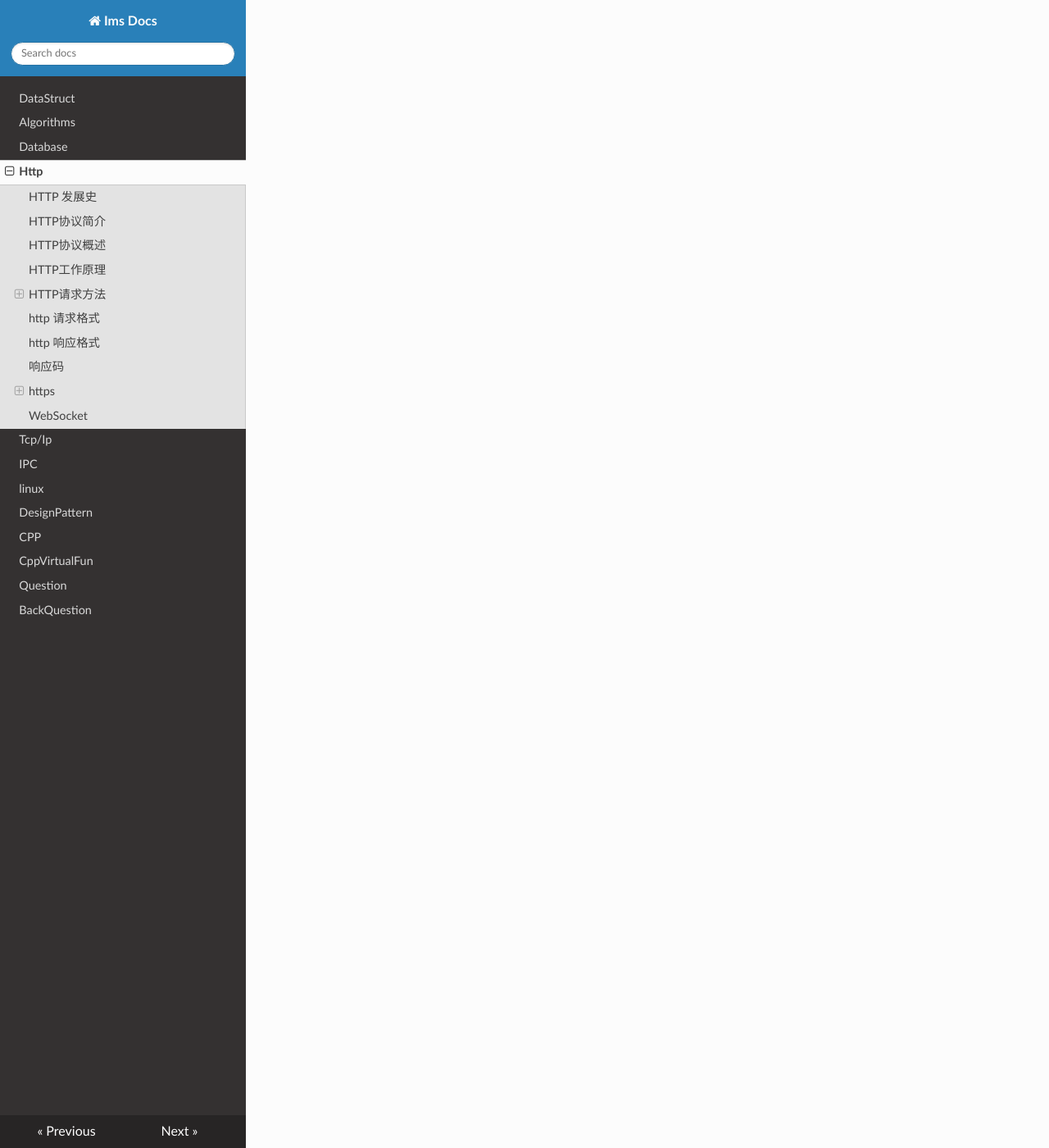
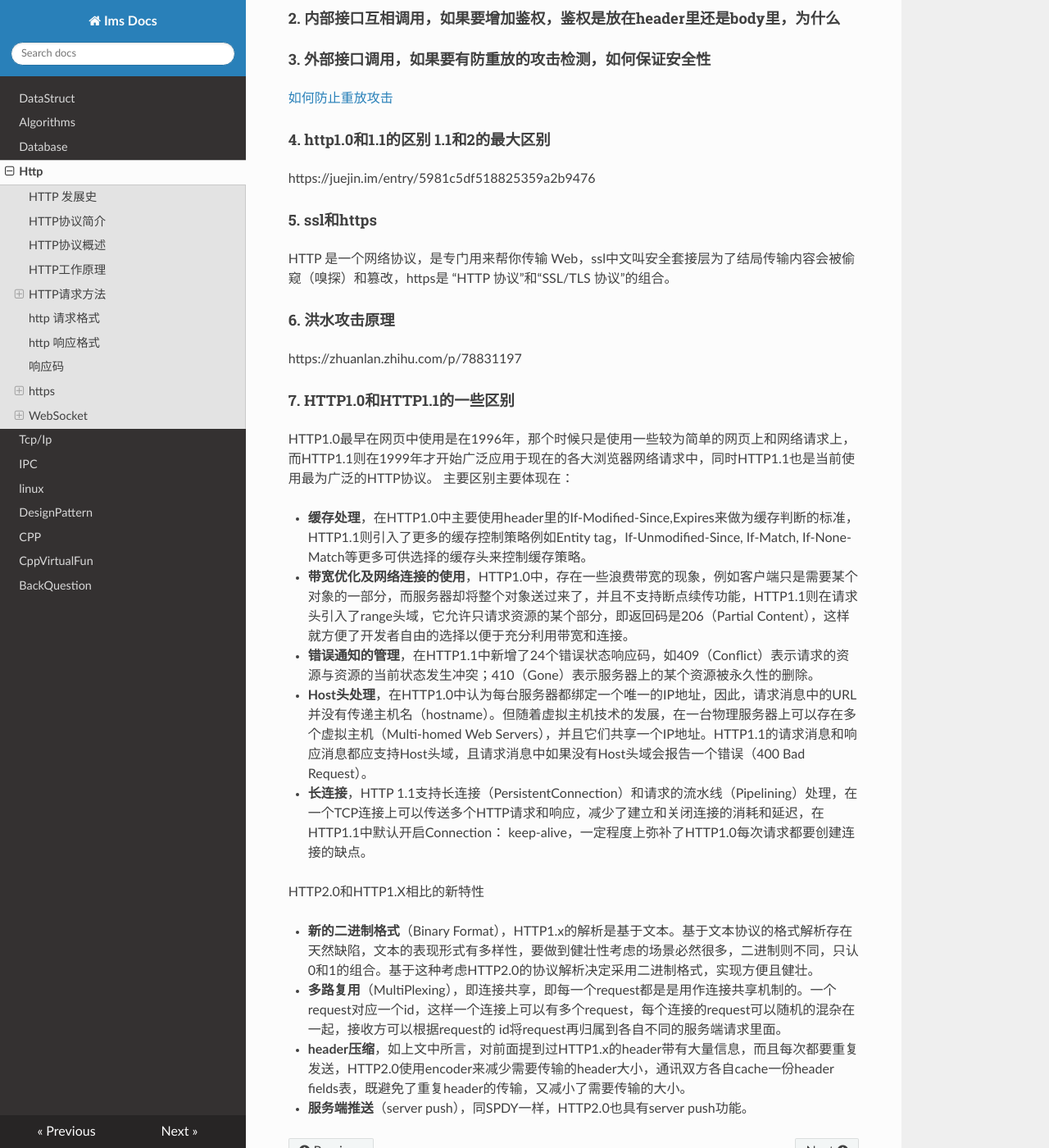
Before and after one commit to ims0/mkdocs, an MkDocs documentation site: the page built from docs/http.md, in a window 1280 px wide and 1400 px high, scrolled down 7058 px. Shown: the whole window at 82% size. Built offline with MkDocs 1.6.1, drawn with Linux system fonts in a browser that asks for light colours; nearby versions of some CDN libraries; some of the changed text lies outside the part shown.

Commit message:
删除question文件

```diff
--- a/docs/http.md
+++ b/docs/http.md
@@ -173,3 +173,48 @@ GET产生一个TCP数据包；POST产生两个TCP数据包。
 
 
 ## [WebSocket](http://www.52im.net/thread-331-1-1.html)
+
+
+
+
+
+### 网络
+#### 1. 如何判断一个你打向的ip在国内还是国外，用什么工具？
+使用IP库判断IP地址
+
+
+#### 2. 内部接口互相调用，如果要增加鉴权，鉴权是放在header里还是body里，为什么
+#### 3. 外部接口调用，如果要有防重放的攻击检测，如何保证安全性
+[如何防止重放攻击](https://blog.csdn.net/weixin_39986856/article/details/82657808)
+
+#### 4. http1.0和1.1的区别 1.1和2的最大区别
+https://juejin.im/entry/5981c5df518825359a2b9476
+
+#### 5. ssl和https
+HTTP 是一个网络协议，是专门用来帮你传输 Web，ssl中文叫安全套接层为了结局传输内容会被偷窥（嗅探）和篡改，https是 “HTTP 协议”和“SSL/TLS 协议”的组合。
+#### 6. 洪水攻击原理
+https://zhuanlan.zhihu.com/p/78831197
+
+#### 7. HTTP1.0和HTTP1.1的一些区别
+
+HTTP1.0最早在网页中使用是在1996年，那个时候只是使用一些较为简单的网页上和网络请求上，而HTTP1.1则在1999年才开始广泛应用于现在的各大浏览器网络请求中，同时HTTP1.1也是当前使用最为广泛的HTTP协议。 主要区别主要体现在：
+
++ **缓存处理**，在HTTP1.0中主要使用header里的If-Modified-Since,Expires来做为缓存判断的标准，HTTP1.1则引入了更多的缓存控制策略例如Entity tag，If-Unmodified-Since, If-Match, If-None-Match等更多可供选择的缓存头来控制缓存策略。
+
++ **带宽优化及网络连接的使用**，HTTP1.0中，存在一些浪费带宽的现象，例如客户端只是需要某个对象的一部分，而服务器却将整个对象送过来了，并且不支持断点续传功能，HTTP1.1则在请求头引入了range头域，它允许只请求资源的某个部分，即返回码是206（Partial Content），这样就方便了开发者自由的选择以便于充分利用带宽和连接。
+
++ **错误通知的管理**，在HTTP1.1中新增了24个错误状态响应码，如409（Conflict）表示请求的资源与资源的当前状态发生冲突；410（Gone）表示服务器上的某个资源被永久性的删除。
+
++ **Host头处理**，在HTTP1.0中认为每台服务器都绑定一个唯一的IP地址，因此，请求消息中的URL并没有传递主机名（hostname）。但随着虚拟主机技术的发展，在一台物理服务器上可以存在多个虚拟主机（Multi-homed Web Servers），并且它们共享一个IP地址。HTTP1.1的请求消息和响应消息都应支持Host头域，且请求消息中如果没有Host头域会报告一个错误（400 Bad Request）。
+
++ **长连接**，HTTP 1.1支持长连接（PersistentConnection）和请求的流水线（Pipelining）处理，在一个TCP连接上可以传送多个HTTP请求和响应，减少了建立和关闭连接的消耗和延迟，在HTTP1.1中默认开启Connection： keep-alive，一定程度上弥补了HTTP1.0每次请求都要创建连接的缺点。
+
+HTTP2.0和HTTP1.X相比的新特性
+
++ **新的二进制格式**（Binary Format），HTTP1.x的解析是基于文本。基于文本协议的格式解析存在天然缺陷，文本的表现形式有多样性，要做到健壮性考虑的场景必然很多，二进制则不同，只认0和1的组合。基于这种考虑HTTP2.0的协议解析决定采用二进制格式，实现方便且健壮。
+
++ **多路复用**（MultiPlexing），即连接共享，即每一个request都是是用作连接共享机制的。一个request对应一个id，这样一个连接上可以有多个request，每个连接的request可以随机的混杂在一起，接收方可以根据request的 id将request再归属到各自不同的服务端请求里面。
+
++ **header压缩**，如上文中所言，对前面提到过HTTP1.x的header带有大量信息，而且每次都要重复发送，HTTP2.0使用encoder来减少需要传输的header大小，通讯双方各自cache一份header fields表，既避免了重复header的传输，又减小了需要传输的大小。
+
++ **服务端推送**（server push），同SPDY一样，HTTP2.0也具有server push功能。
--- a/mkdocs.yml
+++ b/mkdocs.yml
@@ -11,5 +11,4 @@ nav:
     - DesignPattern : designPattern.md
     - CPP: cpp.md
     - CppVirtualFun: cppVirtualFun.md
-    - Question: question.md
     - BackQuestion: back-end.md
```
Also changed, not shown: docs/question.md (deleted, +0 -101 lines).
